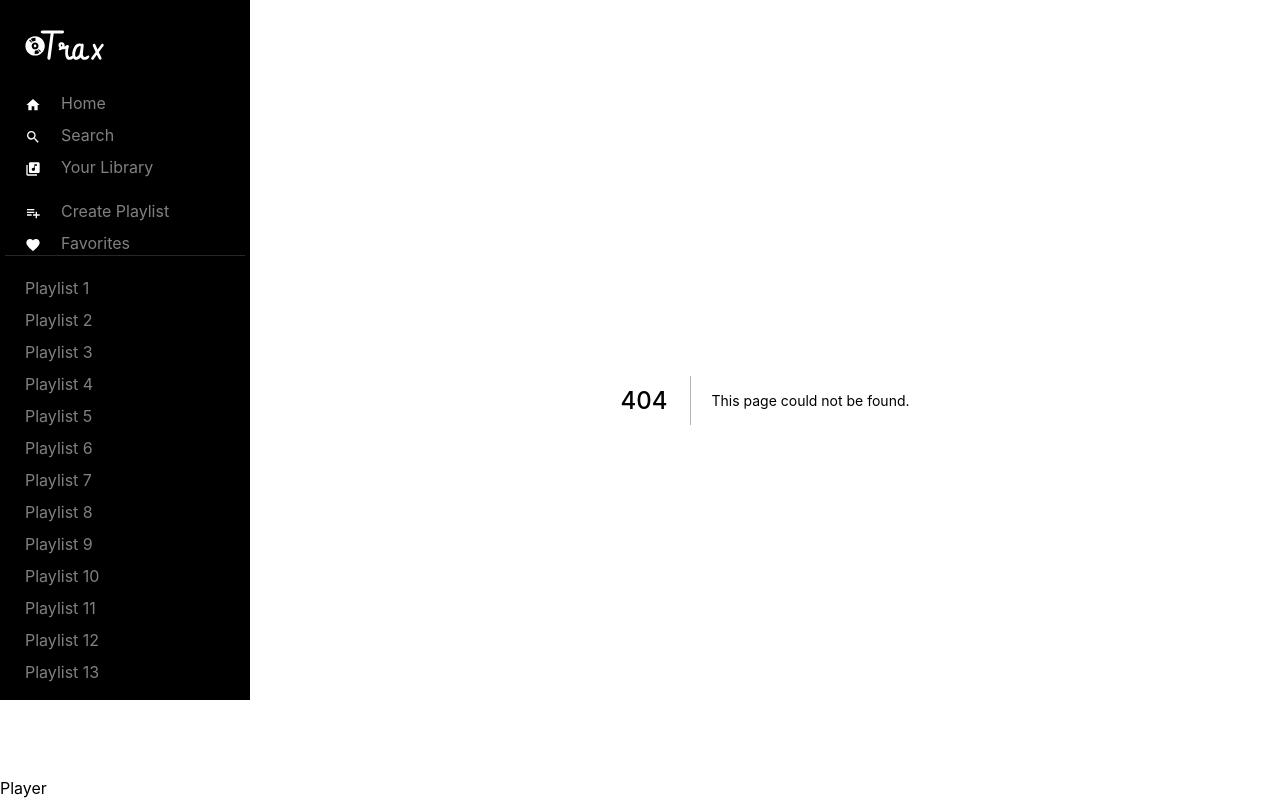
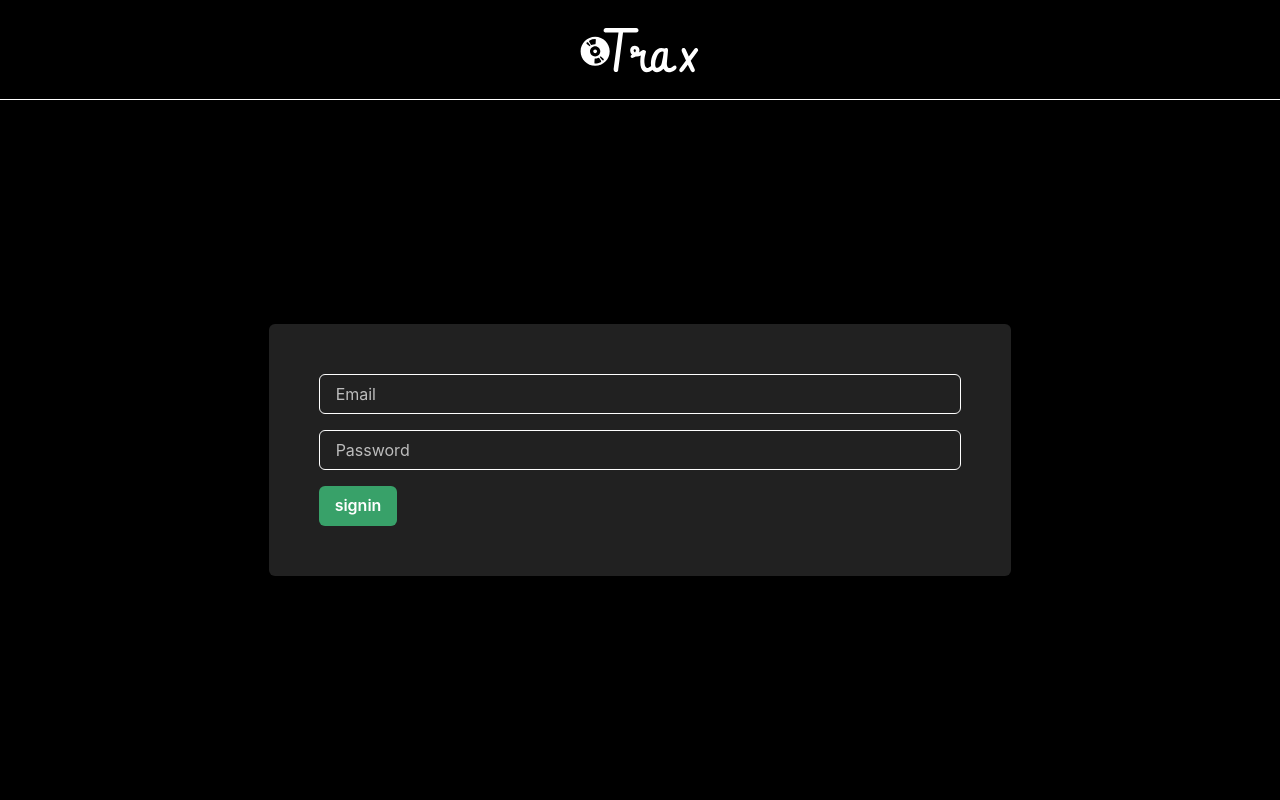
Before and after one commit to Gokhan-Unal/music, a Next.js app: page /signin in a window 1280 px wide. Before the commit this address had no page. Built offline with nearby package versions, Linux system fonts and the light colour scheme.

Commit message:
AuthForm

```diff
--- /dev/null
+++ b/components/AuthForm.tsx
@@ -0,0 +1,57 @@
+import { useRouter } from 'next/router';
+import { Box, Button, Flex, Input } from '@chakra-ui/react';
+import { FC, FormEvent, useState } from 'react';
+import NextImage from 'next/image';
+import { auth } from '../lib/mutations';
+
+const AuthForm: FC<{ mode: 'signin' | 'signup' }> = ({ mode }) => {
+  const [email, setEmail] = useState('');
+  const [password, setPassword] = useState('');
+  const [isLoading, setIsLoading] = useState(false);
+  const router = useRouter();
+
+  const handleSubmit = async (event: FormEvent) => {
+    event.preventDefault();
+    setIsLoading(true);
+    await auth(mode, { email, password });
+    setIsLoading(false);
+    router.push('/');
+  };
+
+  return (
+    <Box height='100vh' bg='black' color='white'>
+      <Flex justify='center' align='center' height='100px' borderBottom='1px solid white'>
+        <NextImage src='/logo.svg' height='60' width='120' />
+      </Flex>
+      <Flex justify='center' align='center' height='calc(100vh - 100px)'>
+        <Box padding='50px' bg='gray.900' borderRadius='6px'>
+          <form onSubmit={handleSubmit}>
+            <Input
+              placeholder='Email'
+              type='email'
+              onChange={(e) => setEmail(e.target.value)}
+              sx={{
+                marginBottom: '1rem',
+              }}
+            />
+            <Input placeholder='Password' type='password' onChange={(e) => setPassword(e.target.value)} />
+            <Button
+              type='submit'
+              bg='green.500'
+              sx={{
+                '&:hover': {
+                  bg: 'green.400',
+                },
+                marginTop: '1rem',
+              }}
+            >
+              {mode}
+            </Button>
+          </form>
+        </Box>
+      </Flex>
+    </Box>
+  );
+};
+
+export default AuthForm;
--- a/pages/_app.tsx
+++ b/pages/_app.tsx
@@ -33,9 +33,13 @@
 function MyApp({ Component, pageProps }) {
   return (
     <ChakraProvider theme={theme}>
-      <PlayerLayout>
+      {Component.authPage ? (
         <Component {...pageProps} />
-      </PlayerLayout>
+      ) : (
+        <PlayerLayout>
+          <Component {...pageProps} />
+        </PlayerLayout>
+      )}
     </ChakraProvider>
   );
 }
--- /dev/null
+++ b/pages/signin.tsx
@@ -0,0 +1,9 @@
+import AuthForm from '../components/AuthForm';
+
+const Signin = () => {
+  return <AuthForm mode='signin' />;
+};
+
+Signin.authPage = true;
+
+export default Signin;
```
Also changed, not shown: pages/signup.tsx (added, +9 -0 lines), .eslintrc.js, styles/globals.css (line endings or trailing spaces).
